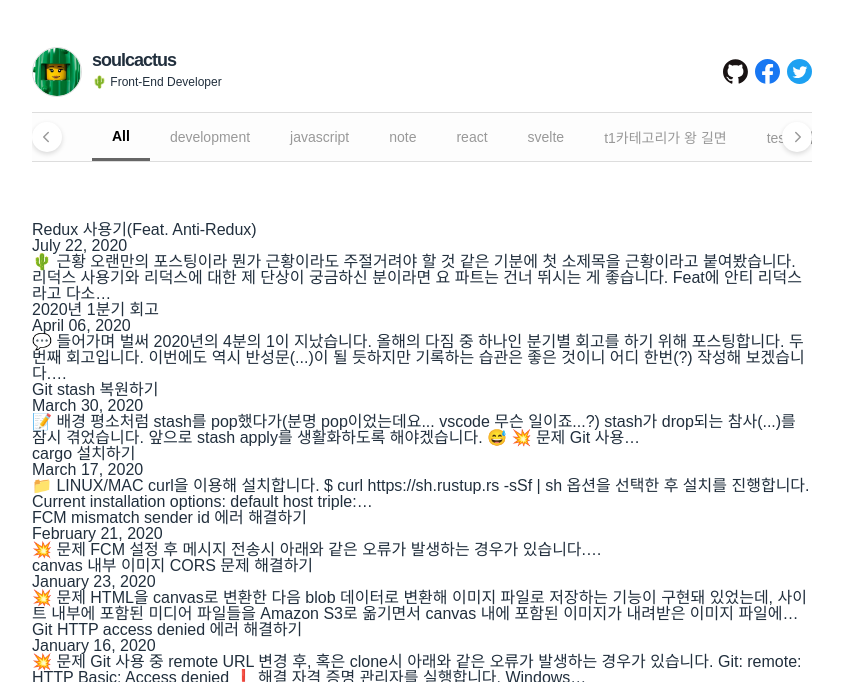
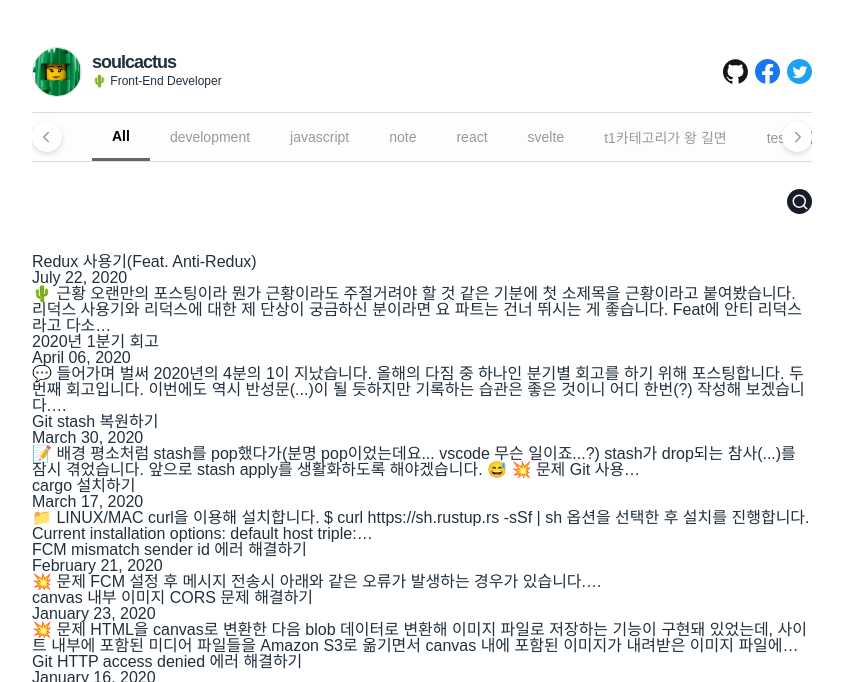
Before and after one commit to soulcactus/gatsby-starter-cactus, a Gatsby site: page / in a window 1280 px wide. Shown: the part 103-785 px from the top of the page, without its empty margins (218-1061 px from the left). Built offline with nearby package versions, Linux system fonts and the light colour scheme; Gatsby itself is replaced by a stand-in of ours; a web font is replaced by a local one.

Commit message:
🔧 Fix : Fix styling

```diff
--- a/src/components/Bio.tsx
+++ b/src/components/Bio.tsx
@@ -49,9 +49,9 @@
             />
             <StyledProfile>
                 <div>
-                    <h2>
+                    <span>
                         <Link to="/about">{name}</Link>
-                    </h2>
+                    </span>
                     <span>{summary}</span>
                 </div>
                 {!!Object.values(social).length && (
@@ -71,14 +71,22 @@
     flex-basis: calc(100% - 6rem);
     margin: -0.4rem 0 0;
 
-    h2 {
-        margin: 0 0 0.4rem;
-        font-size: 1.8rem;
-        font-weight: bold;
-        letter-spacing: -0.1rem;
+    div {
+        max-width: 50rem;
     }
 
     span {
-        font-size: 1.2rem;
+        display: block;
+
+        &:first-child {
+            margin: 0 0 0.4rem;
+            font-size: 1.8rem;
+            font-weight: bold;
+            letter-spacing: -0.1rem;
+        }
+
+        &:last-child {
+            font-size: 1.2rem;
+        }
     }
 `;
--- a/src/components/Category.tsx
+++ b/src/components/Category.tsx
@@ -60,13 +60,18 @@
 
     return (
         <StyledCategory id="categoryContainer" ref={containerRef}>
-            <button onClick={handlePrevious} type="button">
+            <button
+                aria-label="Show Previous Category Posts"
+                onClick={handlePrevious}
+                type="button"
+            >
                 <FiChevronLeft />
             </button>
             <ul role="tablist">
-                <li>
+                <li role="tab">
                     <StyledElement name={!!categoryState ? null : 'on'}>
                         <button
+                            aria-label="Show All Category Posts"
                             className={!!categoryState ? null : 'on'}
                             onClick={() => handleCategory(0)}
                             type="button"
@@ -76,9 +81,10 @@
                     </StyledElement>
                 </li>
                 {categories?.map((item, index) => (
-                    <li key={index}>
+                    <li key={index} role="tab">
                         <StyledElement name={!!categoryState ? null : 'on'}>
                             <button
+                                aria-label={`Show ${item} Category Posts`}
                                 className={
                                     categoryState === index + 1 ? 'on' : null
                                 }
@@ -91,7 +97,11 @@
                     </li>
                 ))}
             </ul>
-            <button onClick={handleNext} type="button">
+            <button
+                aria-label="Show Next Category Posts"
+                onClick={handleNext}
+                type="button"
+            >
                 <FiChevronRight />
             </button>
         </StyledCategory>
@@ -102,7 +112,7 @@
     ${normalBoxStyles};
     position: relative;
     ${size('100%', '5rem')};
-    margin: 1.5rem 0 6rem;
+    margin: 1.5rem 0 2.7rem;
     border-top: 0.1rem solid #ddd;
     border-bottom: 0.1rem solid #ddd;
     background: #fdfdfd;
--- a/src/components/Layout.tsx
+++ b/src/components/Layout.tsx
@@ -4,6 +4,7 @@
 import Bio from '@components/Bio';
 import Category from '@components/Category';
 import Header from '@components/Header';
+import Search from '@components/Search';
 import ThemeSwitch from '@components/ThemeSwitch';
 import { LayoutProps } from '@interfaces/components/layout';
 import GlobalStyles from '@styles/global';
@@ -33,6 +34,7 @@
                         <>
                             <Bio darkTheme={darkThemeState} />
                             <Category categories={categories as string[]} />
+                            <Search />
                         </>
                     )}
                     <main>{children}</main>
--- a/src/components/ThemeSwitch.tsx
+++ b/src/components/ThemeSwitch.tsx
@@ -45,8 +45,8 @@
                 border-radius: 50%;
                 box-shadow: inset 0.8rem -0.8rem 0 0 #212f3d;
                 transform: scale(1) rotate(-2deg);
-                transition: box-shadow 0.125s ease-in-out 0.2s,
-                    transform 0.3s ease 0.1s;
+                transition: box-shadow 0.1s ease-in-out 0.075s,
+                    transform 0.1s ease 0.05s;
 
                 &::before {
                     content: '';
@@ -55,7 +55,7 @@
                     top: 0;
                     left: 0;
                     border-radius: inherit;
-                    transition: background 0.3s ease;
+                    transition: background 0.1s ease;
                 }
 
                 &::after {
@@ -77,17 +77,17 @@
             &:checked + div {
                 box-shadow: inset 1.6rem -1.6rem 0 0 #212f3d;
                 transform: scale(0.5) rotate(0deg);
-                transition: transform 0.3s ease 0.1s,
-                    box-shadow 0.15s ease-in-out 0.1s;
+                transition: transform 0.2s ease 0.05s,
+                    box-shadow 0.15s ease-in-out 0.05s;
 
                 &::before {
                     background: white;
-                    transition: background 0.3s ease 0.1s;
+                    transition: background 0.2s ease 0.05s;
                 }
 
                 &::after {
                     transform: scale(1.5);
-                    transition: transform 0.5s ease-in-out 0.1s;
+                    transition: transform 0.2s ease-in-out 0.05s;
                 }
             }
         }
--- a/src/styles/global.ts
+++ b/src/styles/global.ts
@@ -17,7 +17,7 @@
         font-family: ${(props) => props.theme.fontFamily.normal};
         font-size: ${(props) => props.theme.fontSize.normal};
         color: ${(props) => props.theme.colors.normal};
-        transition: background 0.45s ease-in-out 0.095s;
+        transition: background 0.15s ease-in-out 0.05s;
 
         &.dark {
             background: #171c28;
@@ -43,6 +43,19 @@
         &:active {
             border: 0;
         }
+
+        &:focus-visible {
+            outline: 0.2rem solid black;
+        }
+
+        &:-moz-focusring {
+            outline: 0.1rem dotted black;
+        }
+    }
+
+    input {
+        border: 0;
+        outline: 0;
     }
 `;
 
```
Also changed, not shown: src/interfaces/commons.ts (+17 -0 lines), src/interfaces/pages/blogIndex.ts (+1 -16 lines).
